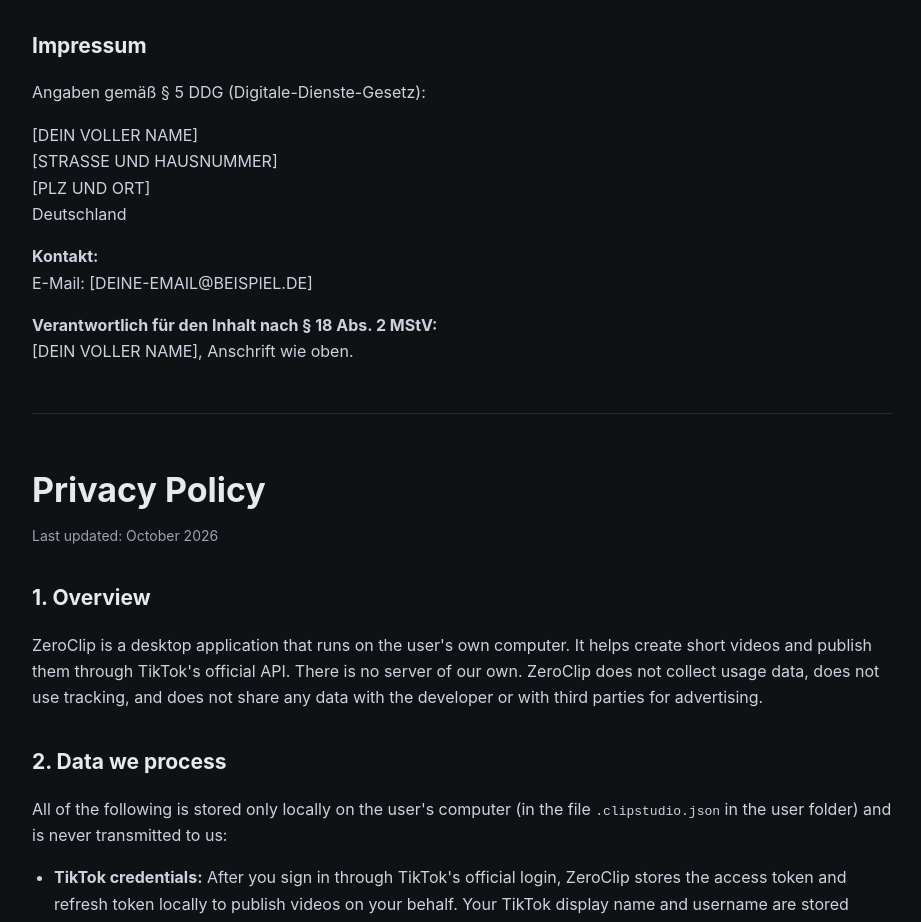
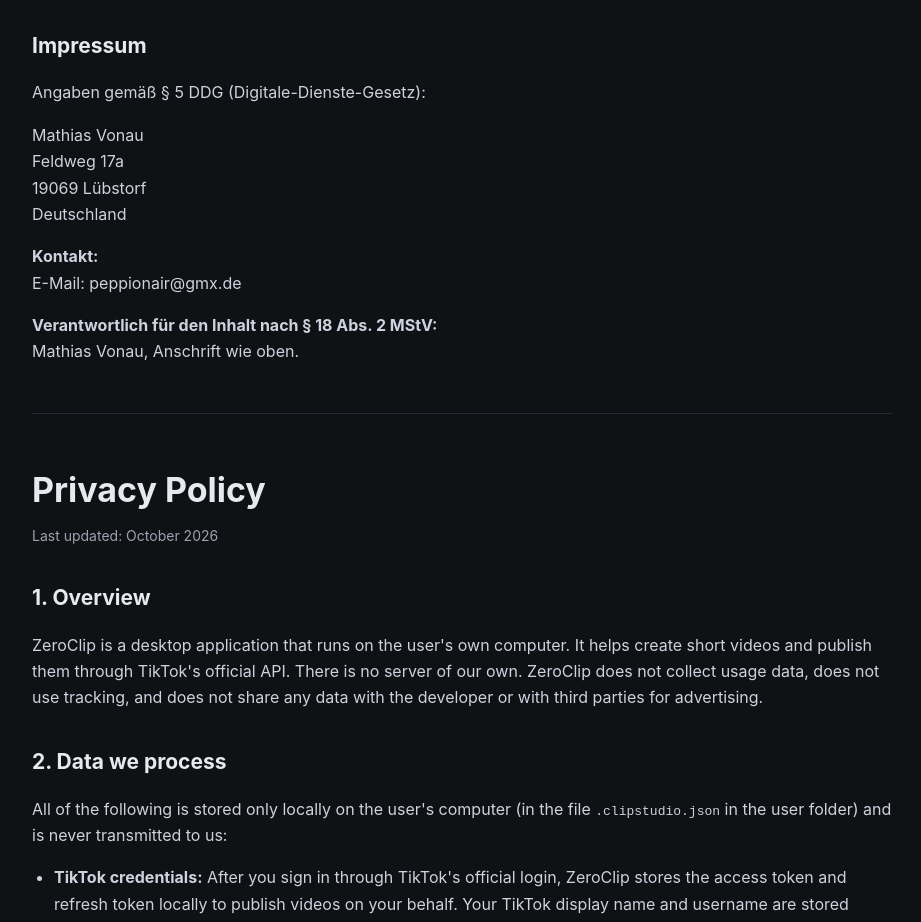
Before and after one commit to peppionair/peppionair.github.io, a plain HTML site: page privacy.html in a window 1280 px wide. Shown: the part 1780-2702 px from the top of the page, without its empty margins (178-1099 px from the left). Drawn offline with Linux system fonts and the light colour scheme.

Commit message:
Update privacy.html

```diff
--- a/privacy.html
+++ b/privacy.html
@@ -85,16 +85,16 @@
   <h2 id="impressum">Impressum</h2>
   <p>Angaben gemäß § 5 DDG (Digitale-Dienste-Gesetz):</p>
   <p>
-    [DEIN VOLLER NAME]<br>
-    [STRASSE UND HAUSNUMMER]<br>
-    [PLZ UND ORT]<br>
+    Mathias Vonau<br>
+    Feldweg 17a<br>
+    19069 Lübstorf<br>
     Deutschland
   </p>
   <p><strong>Kontakt:</strong><br>
-    E-Mail: [DEINE-EMAIL@BEISPIEL.DE]
+    E-Mail: peppionair@gmx.de
   </p>
   <p><strong>Verantwortlich für den Inhalt nach § 18 Abs. 2 MStV:</strong><br>
-    [DEIN VOLLER NAME], Anschrift wie oben.</p>
+    Mathias Vonau, Anschrift wie oben.</p>
 
   <hr style="border:none;border-top:1px solid var(--border);margin:48px 0">
 
```
